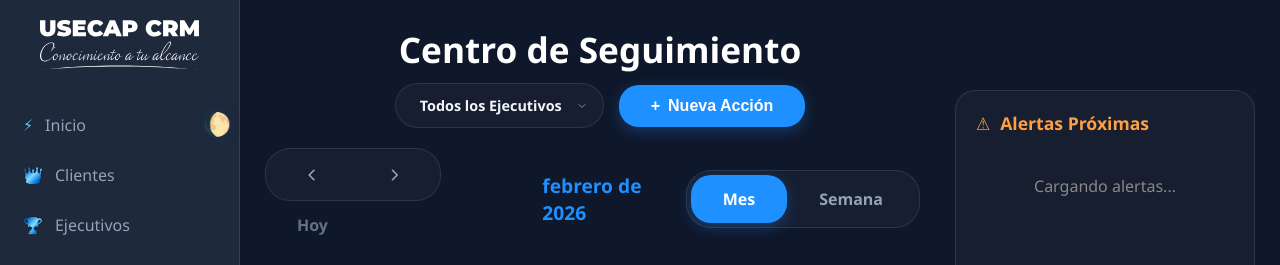
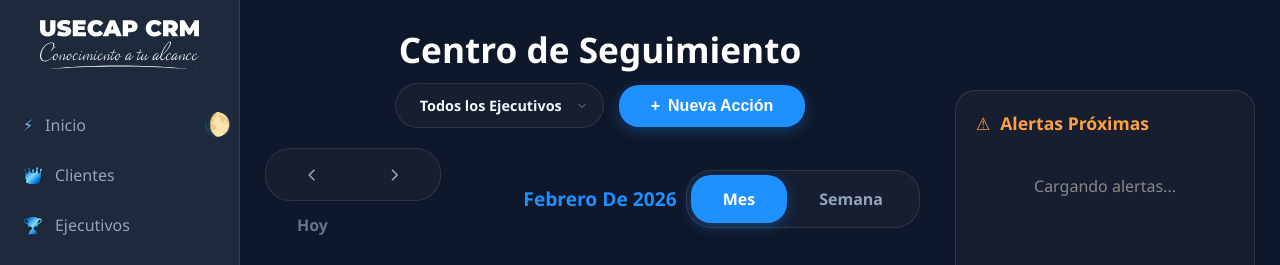
Before and after one commit to Usecap-Cloud/CRM, a Django app: page /api/seguimiento-page/ in a window 1280 px wide. Shown: the top 265 px of the page. Run offline with Django 5.2, Linux system fonts and the light colour scheme; the visitor is signed in with stand-in values (Sample User, id 1); data comes from the database, SQL or seed files in the repository; data that the repository does not hold is empty; parts of the project's set-up code (start-up, migrations or seed data) failed here and were passed over; some libraries are stand-ins or nearby versions.

Commit message:
UI: Alineado título del calendario con la columna central (Jueves)

```diff
--- a/backend/templates/seguimiento.html
+++ b/backend/templates/seguimiento.html
@@ -26,10 +26,26 @@
         color: var(--text-color);
     }
 
+    .fc-header-toolbar {
+        display: grid !important;
+        grid-template-columns: 1fr auto 1fr !important;
+        align-items: center !important;
+        margin-bottom: 2rem !important;
+    }
+
+    .fc-toolbar-chunk:nth-child(2) {
+        text-align: center;
+    }
+
+    .fc-toolbar-chunk:nth-child(3) {
+        display: flex;
+        justify-content: flex-end;
+    }
+
     .fc-toolbar-title {
         color: #1e90ff !important;
         font-size: 1.2rem !important;
-
+        text-transform: capitalize;
     }
 
     /* pill-style buttons */
```
